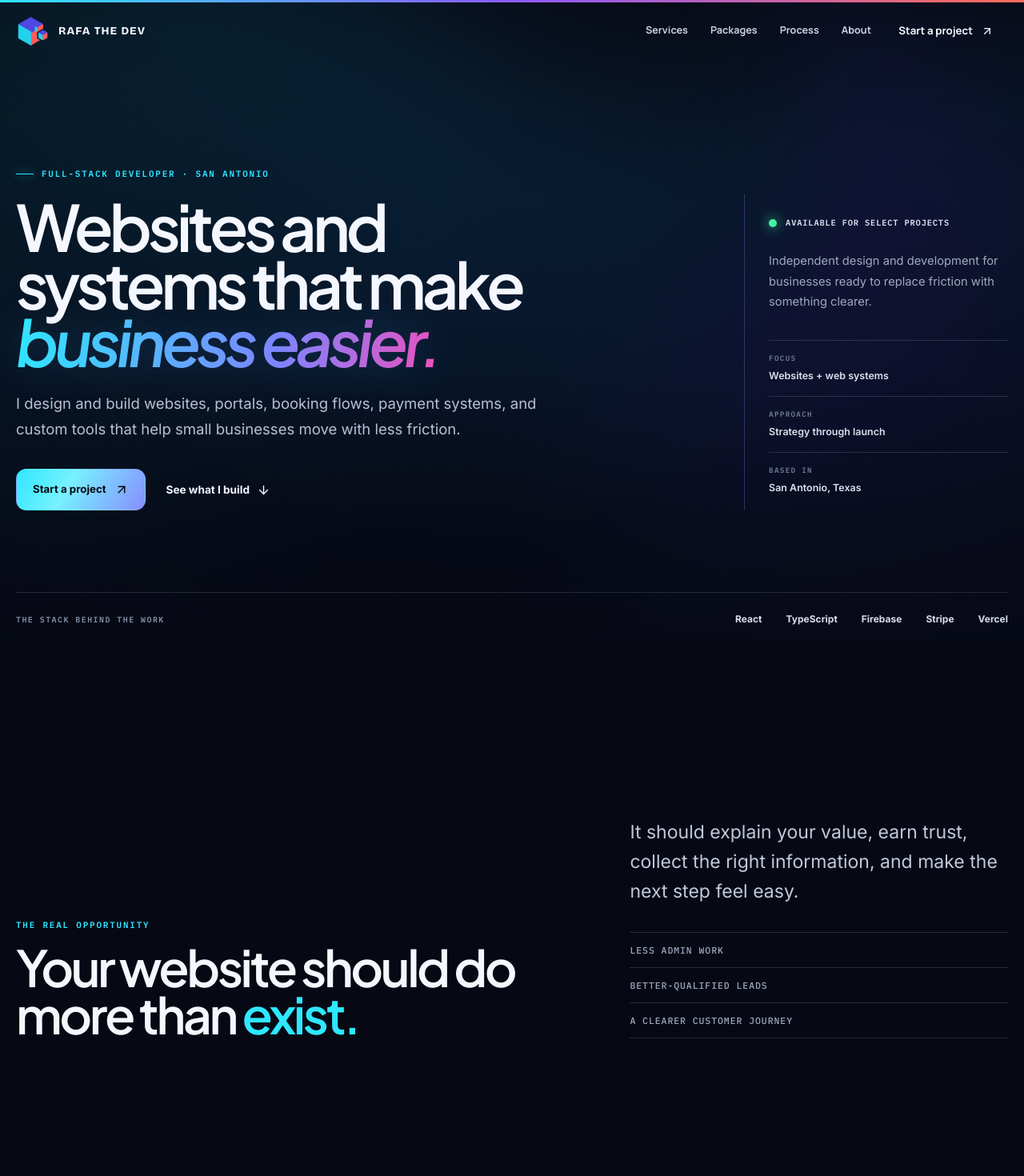
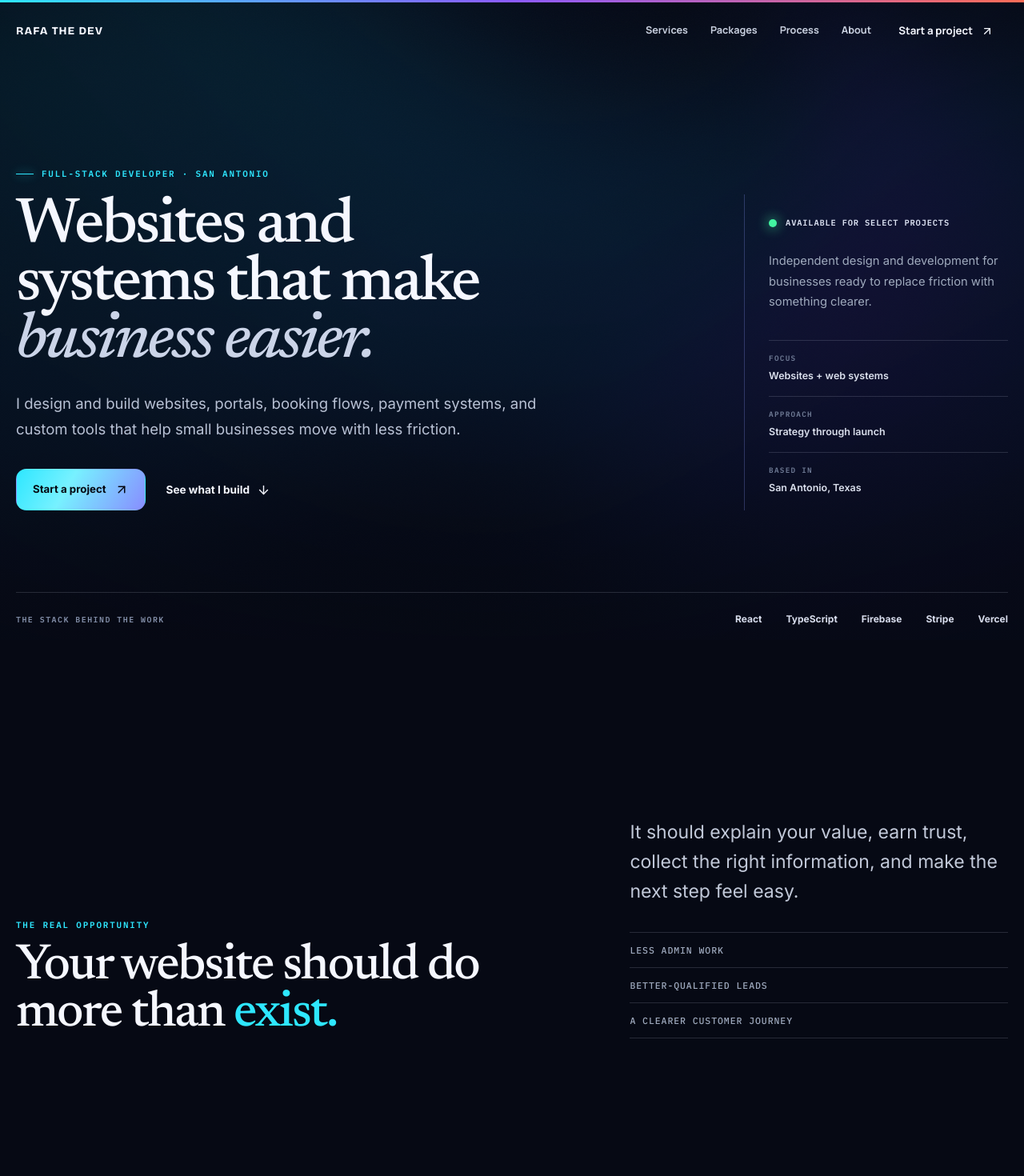
Before and after one commit to webdevRafa/rafa-the-dev, a React (Vite) app: page / in a window 1280 px wide. Shown: the top 1470 px of the page at 80% size. Built offline with nearby package versions, Linux system fonts and the light colour scheme.

Commit message:
Refine public typography and remove logo

```diff
--- a/index.html
+++ b/index.html
@@ -2,7 +2,6 @@
 <html lang="en">
   <head>
     <meta charset="UTF-8" />
-    <link rel="icon" type="image/png" sizes="64x64" href="/favicon.png" />
     <meta name="viewport" content="width=device-width, initial-scale=1.0" />
     <meta name="theme-color" content="#0b0d0c" />
     <meta
--- a/src/App.css
+++ b/src/App.css
@@ -12,7 +12,7 @@
   --rt-coral: #ff6c56;
   --rt-warm: #ffbd69;
   --rt-font-display: 'Bricolage Grotesque', 'Manrope', sans-serif;
-  --rt-font-heading: 'Plus Jakarta Sans', 'Inter', sans-serif;
+  --rt-font-heading: 'Newsreader', Georgia, serif;
   --rt-font-sans: 'Inter', 'Manrope', sans-serif;
   --rt-font-mono: 'IBM Plex Mono', 'DM Mono', monospace;
   --rt-radius-sm: 12px;
@@ -121,21 +121,6 @@
   text-decoration: none;
 }
 
-.brand-mark {
-  display: grid;
-  flex: 0 0 auto;
-  place-items: center;
-  width: 42px;
-  aspect-ratio: 1;
-}
-
-.brand-mark img {
-  display: block;
-  width: 100%;
-  height: 100%;
-  object-fit: contain;
-}
-
 .brand-copy { display: grid; gap: 2px; }
 .brand-copy strong { font: 750 0.86rem/1 var(--rt-font-display); letter-spacing: 0.075em; }
 .brand-copy small { color: #9aa6c1; font: 500 0.58rem/1.2 var(--rt-font-mono); letter-spacing: 0.12em; }
@@ -221,8 +206,8 @@ select:focus-visible { outline: 3px solid color-mix(in srgb, var(--rt-cyan) 55%,
 .contact-copy h2,
 .footer-callout h2 {
   margin: 16px 0 0;
-  font: 600 clamp(2.4rem, 4.9vw, 5rem)/0.94 var(--rt-font-heading);
-  letter-spacing: -0.055em;
+  font: 500 clamp(2.4rem, 4.9vw, 5rem)/0.94 var(--rt-font-heading);
+  letter-spacing: -0.035em;
 }
 .section-heading > p,
 .process-intro > p:last-child,
@@ -278,20 +263,18 @@ select:focus-visible { outline: 3px solid color-mix(in srgb, var(--rt-cyan) 55%,
 .hero-copy h1 {
   max-width: 1040px;
   margin: 22px 0 26px;
-  font: 600 clamp(3.8rem, 6.25vw, 6.65rem)/0.9 var(--rt-font-heading);
-  letter-spacing: -0.065em;
+  font: 500 clamp(3.8rem, 6.25vw, 6.65rem)/0.9 var(--rt-font-heading);
+  letter-spacing: -0.04em;
   text-wrap: balance;
 }
 .hero-copy h1 em {
   display: block;
   width: max-content;
   max-width: 100%;
-  color: transparent;
-  background: linear-gradient(100deg, var(--rt-cyan), #7d85ff 62%, var(--rt-magenta));
-  -webkit-background-clip: text;
-  background-clip: text;
+  color: #cbd4e8;
+  background: none;
   font-style: italic;
-  filter: drop-shadow(0 0 24px rgba(66, 166, 255, 0.2));
+  filter: none;
 }
 .hero-intro { max-width: 690px; margin: 0; color: #b8c1d4; font-size: clamp(1.05rem, 1.45vw, 1.28rem); line-height: 1.7; }
 .hero-actions { display: flex; align-items: center; gap: 26px; margin-top: 34px; }
@@ -341,7 +324,7 @@ select:focus-visible { outline: 3px solid color-mix(in srgb, var(--rt-cyan) 55%,
 .service-card__meta { display: flex; align-items: center; justify-content: space-between; color: #76829e; font: 500 0.66rem var(--rt-font-mono); }
 .service-card__meta svg { color: var(--rt-cyan); }
 .service-card__tag { margin: 82px 0 13px; color: var(--rt-cyan) !important; font: 600 0.66rem var(--rt-font-mono) !important; letter-spacing: 0.12em; text-transform: uppercase; }
-.service-card h3 { max-width: 570px; margin: 0; font: 650 clamp(1.8rem, 2.9vw, 2.95rem)/1 var(--rt-font-heading); letter-spacing: -0.05em; }
+.service-card h3 { max-width: 570px; margin: 0; font: 550 clamp(1.8rem, 2.9vw, 2.95rem)/1 var(--rt-font-heading); letter-spacing: -0.025em; }
 .service-card > p:not(.service-card__tag) { max-width: 590px; margin: 22px 0 28px; color: var(--rt-muted); line-height: 1.7; }
 .service-card ul,
 .package-card ul { display: grid; gap: 11px; margin: auto 0 0; padding: 0; list-style: none; }
@@ -468,8 +451,8 @@ select:focus-visible { outline: 3px solid color-mix(in srgb, var(--rt-cyan) 55%,
 }
 .work-card h3 {
   margin: 16px 0 0;
-  font: 650 clamp(1.6rem, 2.5vw, 2.45rem)/1.02 var(--rt-font-heading);
-  letter-spacing: -0.045em;
+  font: 550 clamp(1.6rem, 2.5vw, 2.45rem)/1.02 var(--rt-font-heading);
+  letter-spacing: -0.025em;
 }
 .work-card__body > p:not(.work-card__category) {
   margin: 20px 0 28px;
@@ -523,7 +506,7 @@ select:focus-visible { outline: 3px solid color-mix(in srgb, var(--rt-cyan) 55%,
 .package-card.is-active::before { opacity: 1; }
 .package-badge { position: absolute; z-index: 2; top: 20px; right: 20px; padding: 7px 9px; color: #070a14; border-radius: 100px; background: #b9a3ff; font: 700 0.55rem var(--rt-font-mono); letter-spacing: 0.1em; }
 .package-index { margin: 0; color: #7f8aa3; font: 500 0.61rem var(--rt-font-mono); letter-spacing: 0.08em; }
-.package-card h3 { margin: 72px 0 8px; font: 650 1.9rem/1 var(--rt-font-heading); letter-spacing: -0.045em; }
+.package-card h3 { margin: 72px 0 8px; font: 550 1.9rem/1 var(--rt-font-heading); letter-spacing: -0.025em; }
 .package-price-wrap { display: grid; gap: 7px; }
 .package-price-wrap > span { color: #8a95ae; font: 600 0.57rem var(--rt-font-mono); letter-spacing: 0.13em; }
 .package-price { font: 720 clamp(2.35rem, 3.5vw, 3.35rem)/1 var(--rt-font-display); letter-spacing: -0.055em; }
@@ -554,7 +537,7 @@ select:focus-visible { outline: 3px solid color-mix(in srgb, var(--rt-cyan) 55%,
 .process-list article:last-child { border-bottom: 1px solid var(--rt-line); }
 .process-number { grid-area: num; display: grid; place-items: center; width: 48px; aspect-ratio: 1; color: #070a14; border-radius: 50%; background: linear-gradient(135deg, var(--rt-violet), var(--rt-magenta)); font: 700 0.65rem var(--rt-font-mono); }
 .process-list article > p { grid-area: label; margin: 7px 0 0; color: var(--rt-magenta); font: 600 0.64rem var(--rt-font-mono); letter-spacing: 0.12em; text-transform: uppercase; }
-.process-list h3 { grid-area: title; margin: 0; font: 600 clamp(1.4rem, 2.1vw, 2.15rem)/1.08 var(--rt-font-heading); letter-spacing: -0.04em; }
+.process-list h3 { grid-area: title; margin: 0; font: 550 clamp(1.4rem, 2.1vw, 2.15rem)/1.08 var(--rt-font-heading); letter-spacing: -0.02em; }
 .process-list small { grid-area: copy; max-width: 520px; color: var(--rt-muted); font-size: 0.9rem; line-height: 1.65; }
 
 /* About and FAQ */
@@ -634,7 +617,7 @@ select:focus-visible { outline: 3px solid color-mix(in srgb, var(--rt-cyan) 55%,
 .form-disclaimer { margin: -8px 0 0; color: #717b91; font: 400 0.61rem/1.5 var(--rt-font-mono); text-align: center; }
 .brief-ready { display: flex; min-height: 600px; flex-direction: column; align-items: flex-start; justify-content: center; }
 .success-icon { display: grid; place-items: center; width: 56px; aspect-ratio: 1; margin-bottom: 24px; color: #071019; border-radius: 50%; background: linear-gradient(135deg, var(--rt-coral), var(--rt-warm)); }
-.brief-ready h3 { margin: 12px 0 8px; font: 650 clamp(1.8rem, 3.4vw, 3rem)/1 var(--rt-font-heading); letter-spacing: -0.045em; }
+.brief-ready h3 { margin: 12px 0 8px; font: 550 clamp(1.8rem, 3.4vw, 3rem)/1 var(--rt-font-heading); letter-spacing: -0.025em; }
 .brief-ready > p:not(.section-kicker) { max-width: 600px; color: var(--rt-muted); line-height: 1.7; }
 .brief-ready textarea { margin-top: 22px; }
 .brief-actions { display: flex; flex-wrap: wrap; gap: 10px; margin-top: 18px; }
@@ -720,7 +703,6 @@ select:focus-visible { outline: 3px solid color-mix(in srgb, var(--rt-cyan) 55%,
 @media (max-width: 640px) {
   .page-frame { width: calc(100% - 28px); }
   .site-header { min-height: 64px; padding: 8px 14px; border-radius: 0; }
-  .brand-mark { width: 36px; }
   .brand-copy strong { font-size: 0.75rem; }
   .brand-copy small { font-size: 0.5rem; }
   .instagram-link { display: none; }
--- a/src/App.tsx
+++ b/src/App.tsx
@@ -1112,9 +1112,6 @@ function App() {
         </div>
         <div className="footer-grid">
           <Link className="brand footer-brand" to="/#top">
-            <span className="brand-mark" aria-hidden="true">
-              <img src="/brand-mark.png" alt="" />
-            </span>
             <span className="brand-copy">
               <strong>RAFA THE DEV</strong>
             </span>
--- a/src/FreeWebsitePage.tsx
+++ b/src/FreeWebsitePage.tsx
@@ -654,9 +654,6 @@ function FreeWebsitePage() {
         </div>
         <div className="footer-grid">
           <Link className="brand footer-brand" to="/#top">
-            <span className="brand-mark" aria-hidden="true">
-              <img src="/brand-mark.png" alt="" />
-            </span>
             <span className="brand-copy"><strong>RAFA THE DEV</strong></span>
           </Link>
           <div className="footer-links">
--- a/src/PackagePage.css
+++ b/src/PackagePage.css
@@ -22,7 +22,7 @@
 .package-back-link { display: inline-flex; align-items: center; gap: 9px; color: #8f9ab0; font-size: 0.76rem; font-weight: 650; text-decoration: none; }
 .package-back-link:hover { color: var(--package-accent); }
 .package-detail-hero-grid { display: grid; grid-template-columns: minmax(0, 1.22fr) minmax(340px, 0.58fr); align-items: end; gap: 9vw; min-height: calc(100svh - 250px); }
-.package-detail-copy h1 { max-width: 920px; margin: 22px 0 30px; font: 600 clamp(4rem, 7.2vw, 7.5rem)/0.9 var(--rt-font-heading); letter-spacing: -0.06em; text-wrap: balance; }
+.package-detail-copy h1 { max-width: 920px; margin: 22px 0 30px; font: 500 clamp(4rem, 7.2vw, 7.5rem)/0.9 var(--rt-font-heading); letter-spacing: -0.04em; text-wrap: balance; }
 .package-detail-copy > p:not(.section-kicker) { max-width: 760px; margin: 0; color: #b8c1d3; font-size: clamp(1.08rem, 1.5vw, 1.32rem); line-height: 1.7; }
 .package-detail-actions { display: flex; flex-wrap: wrap; align-items: center; gap: 25px; margin-top: 36px; }
 
@@ -42,14 +42,14 @@
 .package-section-heading { display: grid; grid-template-columns: minmax(0, 1.4fr) minmax(280px, 0.6fr); align-items: end; gap: 9vw; }
 .package-section-heading h2,
 .package-request-copy h2,
-.package-request-success h2 { max-width: 900px; margin: 16px 0 0; font: 600 clamp(2.6rem, 5vw, 5.2rem)/0.94 var(--rt-font-heading); letter-spacing: -0.055em; }
+.package-request-success h2 { max-width: 900px; margin: 16px 0 0; font: 500 clamp(2.6rem, 5vw, 5.2rem)/0.94 var(--rt-font-heading); letter-spacing: -0.035em; }
 .package-section-heading > p { margin: 0; color: var(--rt-muted); font-size: 1rem; line-height: 1.75; }
 
 .package-included-grid { display: grid; grid-template-columns: repeat(2, minmax(0, 1fr)); gap: 1px; margin-top: 62px; overflow: hidden; border: 1px solid var(--rt-line); border-radius: var(--rt-radius-lg); background: var(--rt-line); }
 .package-included-grid article { display: grid; grid-template-columns: 42px 24px 1fr; grid-template-areas: 'index icon title' '. . copy'; gap: 12px 14px; min-height: 235px; align-content: center; padding: clamp(26px, 4vw, 44px); background: rgba(8, 13, 29, 0.9); }
 .package-included-grid article > span { grid-area: index; color: #6f7b94; font: 500 0.6rem var(--rt-font-mono); }
 .package-included-grid article > svg { grid-area: icon; color: var(--package-accent); }
-.package-included-grid h3 { grid-area: title; margin: -4px 0 0; font: 600 clamp(1.3rem, 1.75vw, 1.8rem)/1.15 var(--rt-font-heading); letter-spacing: -0.04em; }
+.package-included-grid h3 { grid-area: title; margin: -4px 0 0; font: 550 clamp(1.3rem, 1.75vw, 1.8rem)/1.15 var(--rt-font-heading); letter-spacing: -0.02em; }
 .package-included-grid p { grid-area: copy; max-width: 520px; margin: 5px 0 0; color: var(--rt-muted); font-size: 0.9rem; line-height: 1.7; }
 
 .package-configure-layout { display: grid; grid-template-columns: minmax(0, 1.25fr) minmax(330px, 0.55fr); gap: 7vw; align-items: start; margin-top: 64px; }
--- a/src/PackagePage.tsx
+++ b/src/PackagePage.tsx
@@ -223,7 +223,7 @@ function PackagePage() {
       </main>
 
       <footer className="package-page-footer page-frame">
-        <Link to="/" className="brand"><span className="brand-mark" aria-hidden="true"><img src="/brand-mark.png" alt="" /></span><span className="brand-copy"><strong>RAFA THE DEV</strong></span></Link>
+        <Link to="/" className="brand"><span className="brand-copy"><strong>RAFA THE DEV</strong></span></Link>
         <Link to="/#packages">Compare all packages</Link>
       </footer>
     </div>
--- a/src/SiteHeader.tsx
+++ b/src/SiteHeader.tsx
@@ -96,9 +96,6 @@ function SiteHeader() {
       onFocusCapture={() => setHeaderVisible(true)}
     >
       <Link className="brand header-brand" to="/#top" aria-label="Rafa the Dev home">
-        <span className="brand-mark" aria-hidden="true">
-          <img src="/brand-mark.png" alt="" />
-        </span>
         <span className="brand-copy">
           <strong>RAFA THE DEV</strong>
         </span>
--- a/src/index.css
+++ b/src/index.css
@@ -1,4 +1,4 @@
-@import url('https://fonts.googleapis.com/css2?family=Bricolage+Grotesque:opsz,wdth,wght@12..96,75..100,400..800&family=DM+Mono:wght@400;500&family=IBM+Plex+Mono:wght@400;500;600&family=Inter:wght@400;500;600;700&family=Manrope:wght@400;500;600;700&family=Oswald:wght@500;600&family=Plus+Jakarta+Sans:ital,wght@0,500;0,600;0,700;1,500;1,600&display=swap');
+@import url('https://fonts.googleapis.com/css2?family=Bricolage+Grotesque:opsz,wdth,wght@12..96,75..100,400..800&family=DM+Mono:wght@400;500&family=IBM+Plex+Mono:wght@400;500;600&family=Inter:wght@400;500;600;700&family=Manrope:wght@400;500;600;700&family=Newsreader:ital,opsz,wght@0,6..72,400..700;1,6..72,400..700&family=Oswald:wght@500;600&display=swap');
 @import "tailwindcss";
 
 @theme {
```
Also changed, not shown: src/FreeWebsitePage.css (+7 -7 lines).
